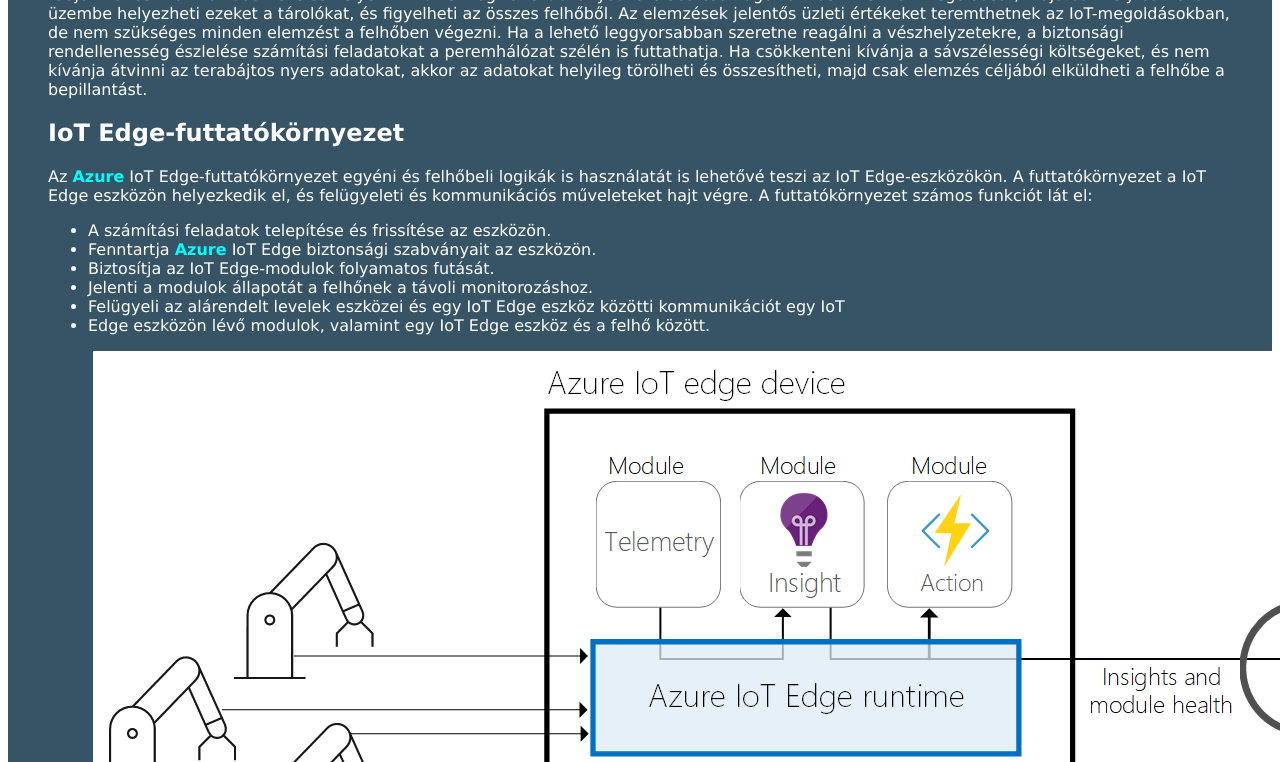
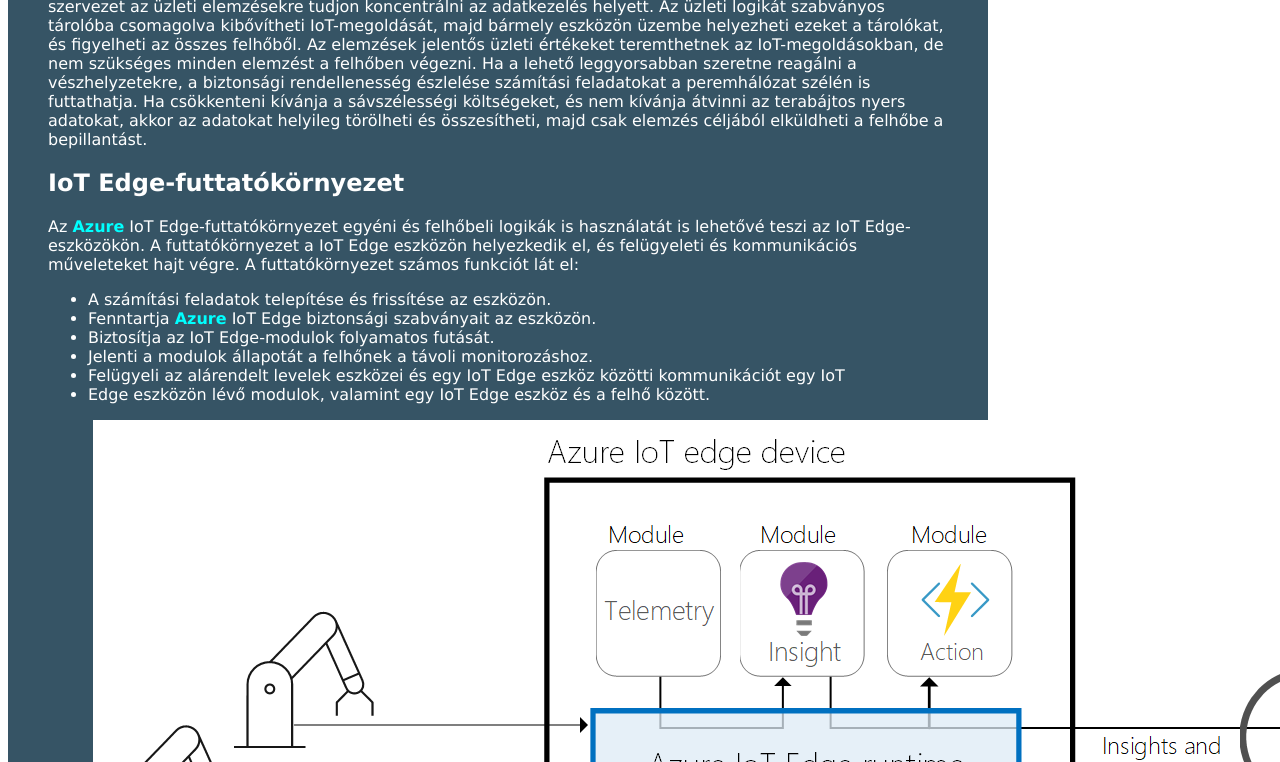
Before and after one commit to jakabkicsi/Azure-IoT-Edge, a plain HTML site: page index.html in a window 1280 px wide. Shown: the part 163-925 px from the top of the page. Drawn offline with Linux system fonts and the light colour scheme.

Commit message:
tartalom CCS

```diff
--- a/styles.css
+++ b/styles.css
@@ -12,6 +12,9 @@
   background-color: rgba(4, 42, 63, 0.8);
   margin-bottom: 20px;
   padding: 40px;
+  width: 900px;
+  margin-top: 20px;
+
 }
 
 .keret {
```
